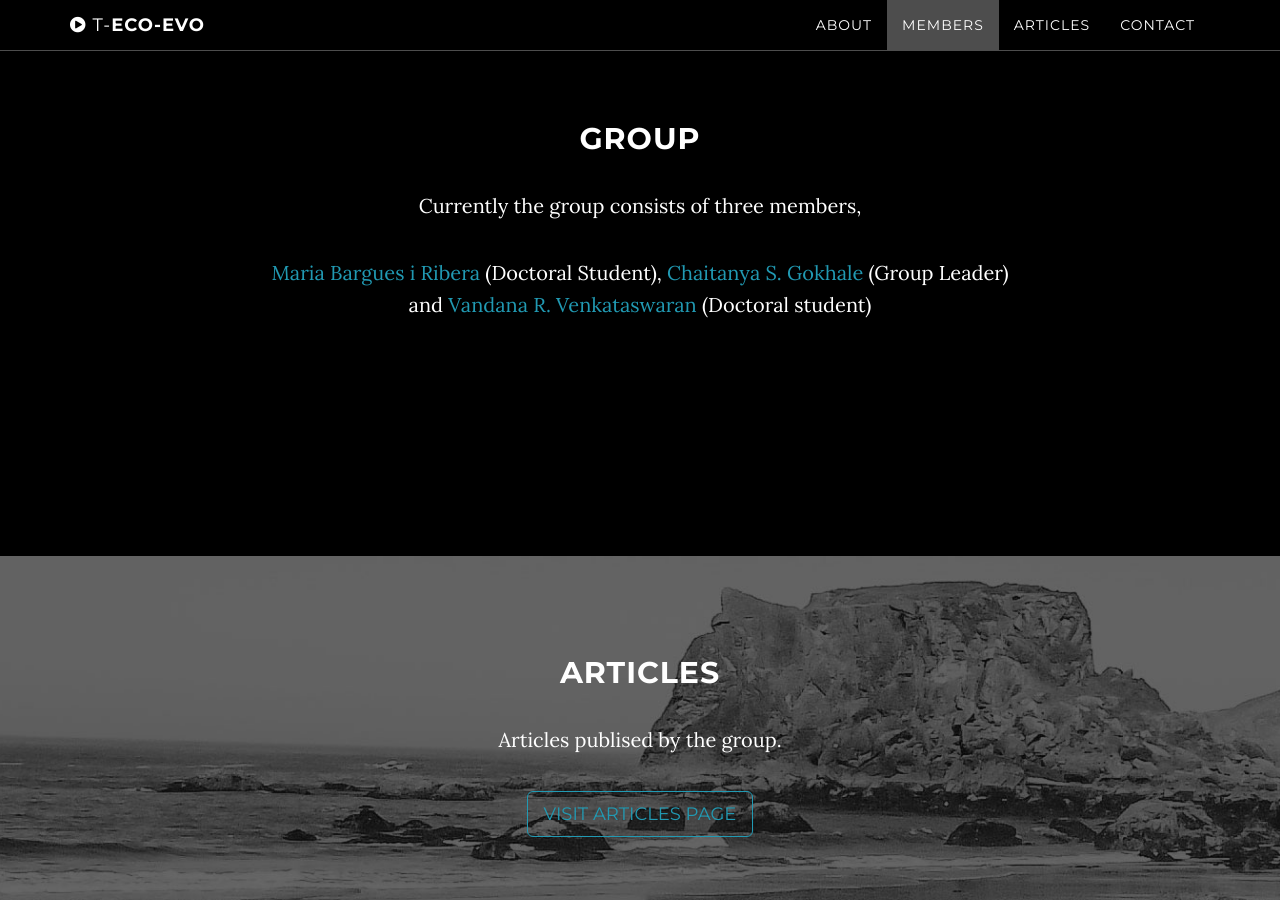
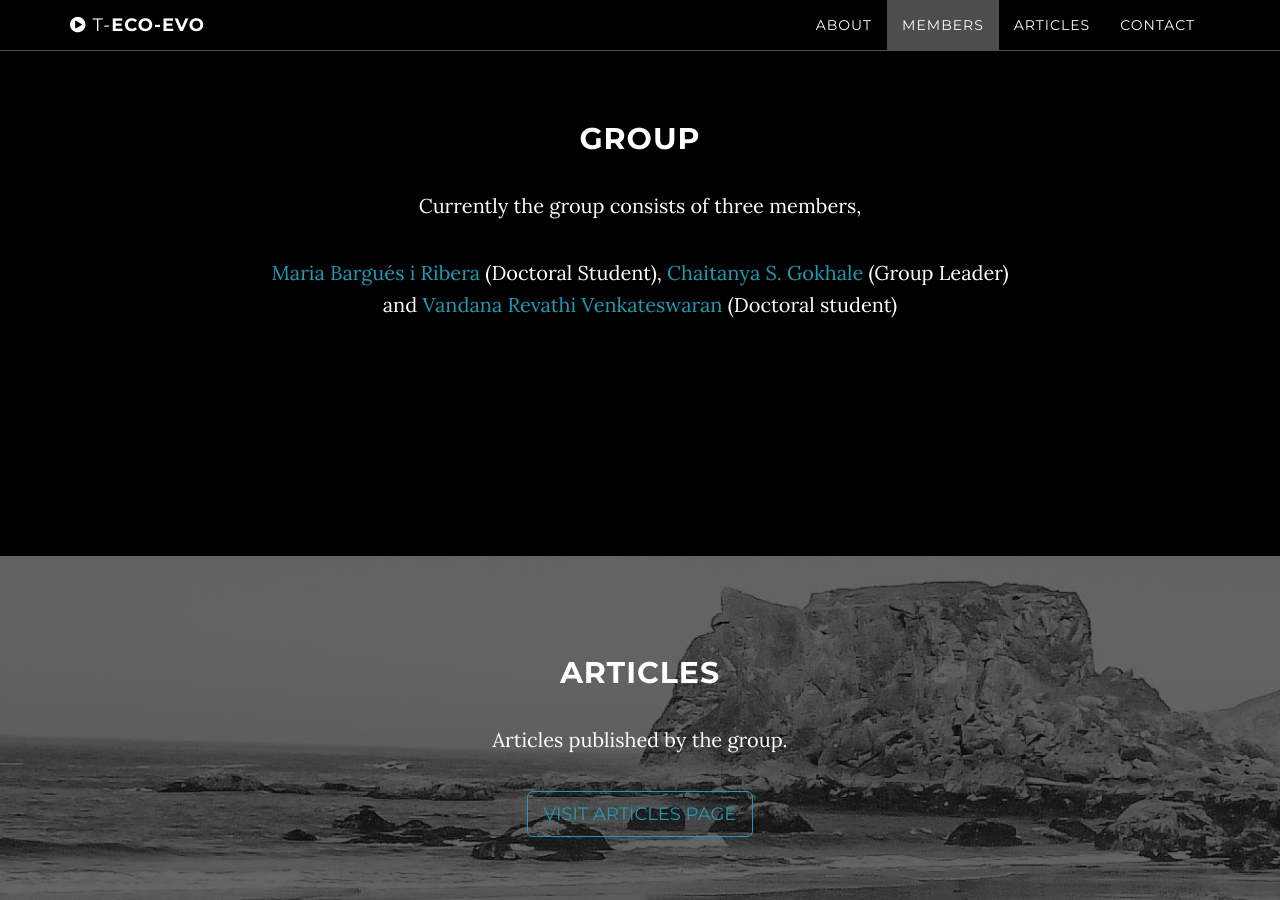
Before and after one commit to gokhalechaitanya/tecoevo, a Jekyll site: the page built from index.html, in a window 1280 px wide and 900 px high, scrolled down 1607 px. Built offline with Jekyll 4.4.1, drawn with Linux system fonts in a browser that asks for light colours; some of the changed text lies outside the part shown.

Commit message:
member names and cosmetic edits

```diff
--- a/_includes/articles.html
+++ /dev/null
@@ -1,3 +0,0 @@
----
-layout: notsodefault
----
--- a/_includes/contact.html
+++ b/_includes/contact.html
@@ -3,7 +3,7 @@
         <div class="row">
             <div class="col-lg-8 col-lg-offset-2">
                 <h2>Contact</h2>
-                <p>Research group- Theoretical Models of Eco-evolutionary Dynamics, Department of Evolutionary Theory, Max pLanck Institute for Evolutionary Biology, August Thienemann Str-2, 24306, Plön, Germany.</p>
+                <p>Research group - Theoretical Models of Eco-evolutionary Dynamics, Department of Evolutionary Theory, Max Planck Institute for Evolutionary Biology, August Thienemann Str-2, 24306, Plön, Germany.</p>
                 <p><a href="mailto:{{ site.email }}">{{ site.email }}</a>
                 </p>
                 <ul class="list-inline banner-social-buttons">
--- a/_includes/download.html
+++ b/_includes/download.html
@@ -4,7 +4,7 @@
             <div class="container">
                 <div class="col-lg-8 col-lg-offset-2">
                     <h2>Articles</h2>
-                    <p>Articles publised by the group.</p>
+                    <p>Articles published by the group.</p>
                     <a href=articles class="btn btn-default btn-lg">Visit Articles Page</a>
                 </div>
             </div>
--- a/_includes/members.html
+++ b/_includes/members.html
@@ -4,7 +4,7 @@
             <div class="col-lg-8 col-lg-offset-2">
                 <h2>Group</h2>
                 <p>Currently the group consists of three members,</p>
-                <p><a href="https://github.com/gokhalechaitanya">Maria Bargues i Ribera</a> (Doctoral Student), <a href="https://github.com/gokhalechaitanya"> Chaitanya S. Gokhale </a> (Group Leader) and <a href="https://github.com/gokhalechaitanya">Vandana R. Venkataswaran</a> (Doctoral student)</p>
+                <p><a href="http://www.evolbio.mpg.de/person/52029/16458">Maria Bargués i Ribera</a> (Doctoral Student), <a href="https://github.com/gokhalechaitanya"> Chaitanya S. Gokhale </a> (Group Leader) and <a href="http://www.evolbio.mpg.de/person/52030/16458">Vandana Revathi Venkateswaran</a> (Doctoral student)</p>
                 <!-- <p>This theme features stock photos by <a href="http://gratisography.com/">Gratisography</a> along with a custom Google Maps skin courtesy of <a href="http://snazzymaps.com/">Snazzy Maps</a>.</p>
                 <p>Grayscale includes full HTML, CSS, and custom JavaScript files along with LESS files for easy customization.</p> -->
             </div>
--- a/_includes/posts.html
+++ b/_includes/posts.html
@@ -4,7 +4,7 @@
             <div class="col-lg-8 col-lg-offset-2">
                 <h2>Blog Posts</h2>
                 <p>Articles written by group members inflicting their opinions on the world.</p>
-                <!-- <p><a href="mailto:{{ site.email }}">{{ site.email }}</a> </p>-->
+                <p>Coming soon! </p>
                 <ul class="list-inline banner-social-buttons">
                     {% for network in site.social %}
                     <li>
--- a/_layouts/notsodefault.html
+++ b/_layouts/notsodefault.html
@@ -71,7 +71,7 @@
                      <div class="row">
                          <div class="col-md-8 col-md-offset-2">
                              <h1 class="brand-heading">{{ site.title }}</h1>
-                             <p class="intro-text">{{ site.description }}<br>
+                             <p class="intro-text">Articles<br>
                              <a href="#posts" class="btn btn-circle page-scroll">
                                  <i class="fa fa-angle-double-down animated"></i>
                              </a>
```
